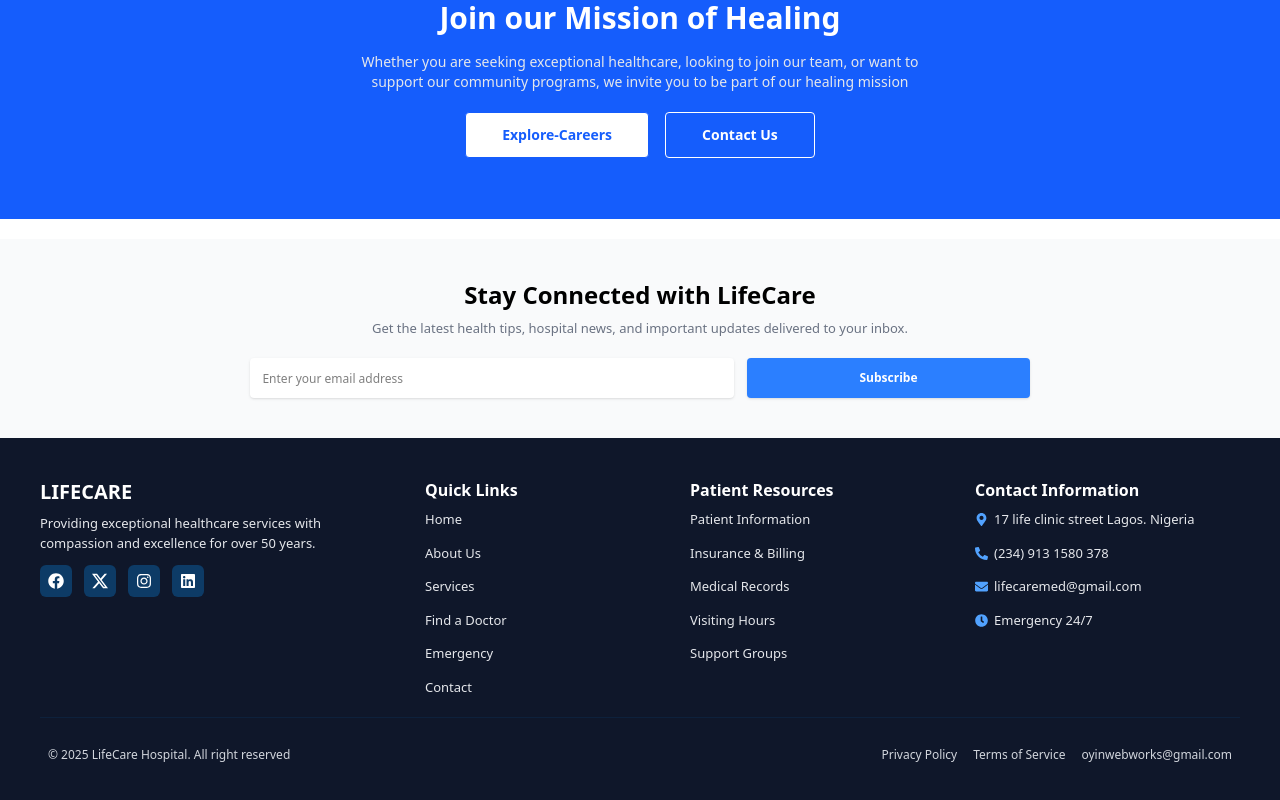
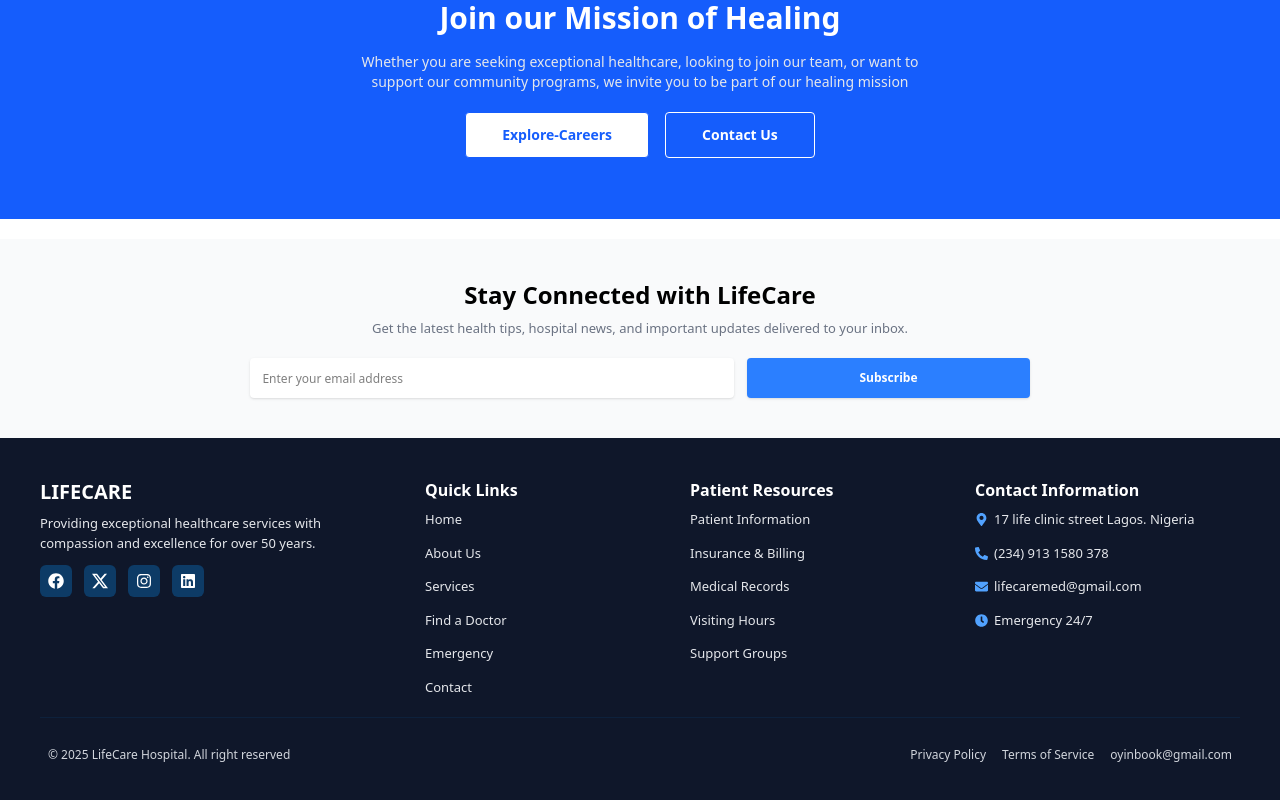
Before and after one commit to webfyredev/LifeCare_Websites, a React (Vite) app: page /about in a window 1280 px wide. Shown: the part 4648-5448 px from the top of the page. Built offline with nearby package versions, Linux system fonts and the light colour scheme.

Commit message:
Changes on the footer data

```diff
--- a/src/components/footer.jsx
+++ b/src/components/footer.jsx
@@ -148,7 +148,7 @@ export default function Footer(){
                             Terms of Service
                         </a>
                         <a href="mailto:oyinwebworks@gmail.com" className="hidden md:flex text-[9px] md:text-xs hover:font-semibold text-gray-300">
-                            oyinwebworks@gmail.com
+                            oyinbook@gmail.com
                         </a>
                     </div>
                 </div>
```
Also changed, not shown: src/App.jsx (line endings or trailing spaces).
